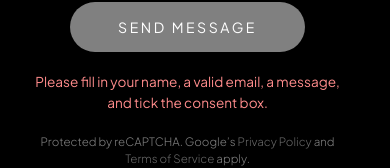
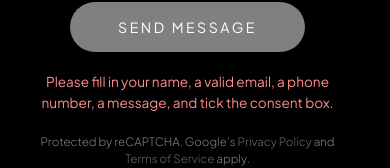
Before and after one commit to federationdesign-design/LHM, a Next.js app: page /contact in a window 390 px wide. Both pictures are taken after typing "Sample", "name@example.com", "5551234", "Sample" into the empty fields and a click on the button "SEND MESSAGE". Shown: the part 2578-2746 px from the top of the page. Built offline with nearby package versions, Linux system fonts and the light colour scheme; no server answers.

Commit message:
Contact form: phone required, orange highlight on invalid fields after submit attempt

```diff
--- a/app/ContactClient.tsx
+++ b/app/ContactClient.tsx
@@ -173,9 +173,9 @@ export default function ContactClient({ variant = 'private' }: ContactClientProp
     email.includes('@') &&
     message.trim().length > 0 &&
     consent &&
-    (variant !== 'corporate' || phone.trim().length > 0);
+    phone.trim().length > 0;
 
-  const allFilled = requiredFilled && phone.trim().length > 0;
+  const allFilled = requiredFilled;
 
   const buttonColour = allFilled
     ? BUTTON_COLOUR_GREEN
@@ -414,7 +414,7 @@ export default function ContactClient({ variant = 'private' }: ContactClientProp
 
                   <input
                     type="tel"
-                    placeholder="Phone number"
+                    placeholder="Phone number *"
                     value={phone}
                     onChange={e => setPhone(e.target.value)}
                     required
@@ -477,7 +477,7 @@ export default function ContactClient({ variant = 'private' }: ContactClientProp
 
                   {showValidation && !requiredFilled && !submitting && (
                     <p style={{ fontSize: '0.85rem', fontWeight: 400, color: '#ff8c8c', textAlign: 'center', lineHeight: 1.5, margin: 0 }}>
-                      Please fill in your name, a valid email, a message, and tick the consent box.
+                      Please fill in your name, a valid email, a phone number, a message, and tick the consent box.
                     </p>
                   )}
 
```
